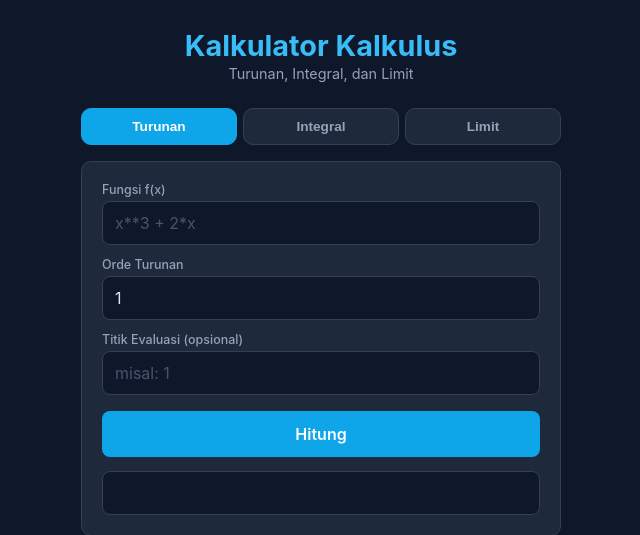
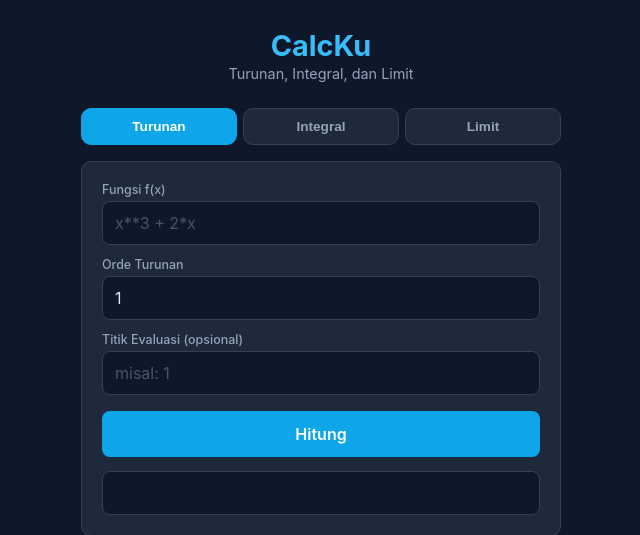
Before and after one commit to Kiyaa0/kalkulator-kalkulus, a Flask app: page / in a window 1280 px wide. Shown: the top 535 px of the page, without its empty margins (319-959 px from the left). Run offline with Flask 3, Linux system fonts and the light colour scheme.

Commit message:
rename: CalcKu

```diff
--- a/templates/index.html
+++ b/templates/index.html
@@ -10,7 +10,7 @@
     <meta name="description" content="Kalkulator Kalkulus - Turunan, Integral, dan Limit">
     <link rel="manifest" href="{{ url_for('static', filename='manifest.json') }}">
     <link rel="apple-touch-icon" href="{{ url_for('static', filename='icon-192.png') }}">
-    <title>Kalkulator Kalkulus</title>
+    <title>CalcKu</title>
     <link rel="stylesheet" href="{{ url_for('static', filename='css/style.css') }}">
     <link rel="stylesheet" href="https://cdn.jsdelivr.net/npm/katex@0.16.9/dist/katex.min.css">
     <script src="https://cdn.jsdelivr.net/npm/katex@0.16.9/dist/katex.min.js"></script>
@@ -18,7 +18,7 @@
 <body>
     <div class="app">
         <header class="app-header">
-            <h1>Kalkulator Kalkulus</h1>
+            <h1>CalcKu</h1>
             <p class="subtitle">Turunan, Integral, dan Limit</p>
         </header>
 
```
